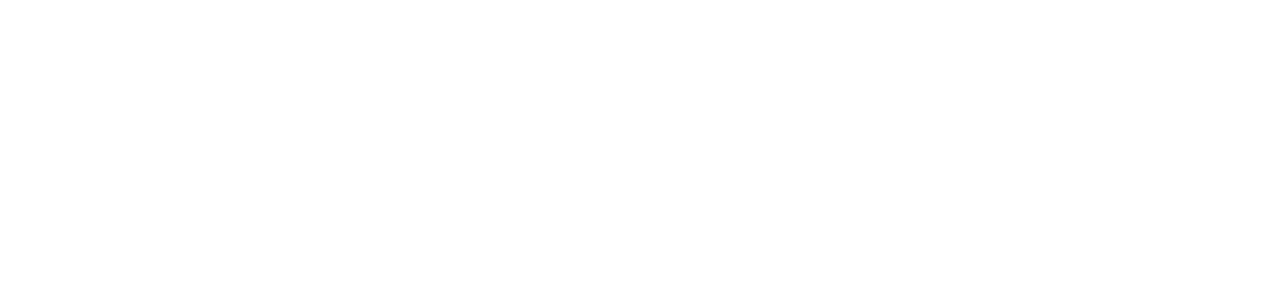
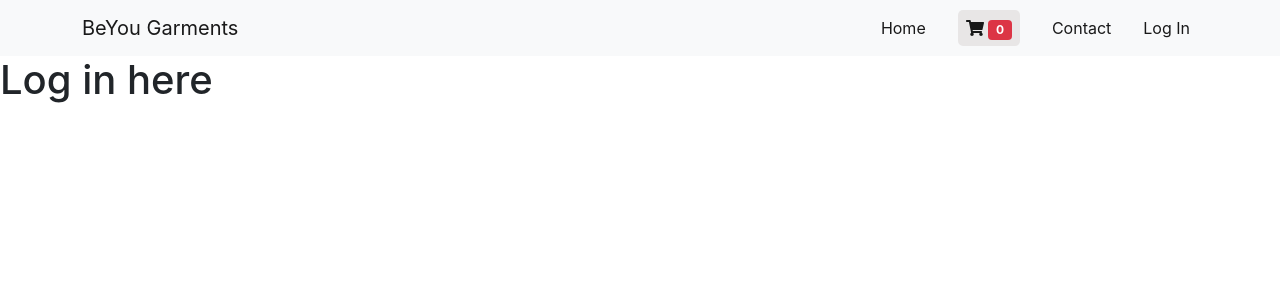
Before and after one commit to junaidmia/Redux-project, a React (Create React App) app: page /login in a window 1280 px wide. Shown: the top 300 px of the page. Built offline with nearby package versions, Linux system fonts and the light colour scheme.

Commit message:
Login page added

```diff
--- a/public/index.html
+++ b/public/index.html
@@ -33,7 +33,7 @@
       <script src="https://cdn.jsdelivr.net/npm/bootstrap@5.0.1/dist/js/bootstrap.bundle.min.js" integrity="sha384-gtEjrD/SeCtmISkJkNUaaKMoLD0//ElJ19smozuHV6z3Iehds+3Ulb9Bn9Plx0x4" crossorigin="anonymous"></script>
 
 
-    <title>React App</title>
+    <title>Be You</title>
 
 
 
--- a/src/App.js
+++ b/src/App.js
@@ -1,6 +1,7 @@
 import Home from "./Components/Home/Home";
 import { BrowserRouter as Router, Switch, Route } from "react-router-dom";
 import ProductDetails from "./Components/ProductDetails/ProductDetails";
+import Login from "./Components/Login/Login";
 
 function App() {
   return (
@@ -15,6 +16,10 @@
           <ProductDetails></ProductDetails>
         </Route>
 
+        <Route path="/login">
+          <Login></Login>
+        </Route>
+
       </Switch>
     </Router>
   );
--- a/src/Components/Home/Navbar/Navbar.js
+++ b/src/Components/Home/Navbar/Navbar.js
@@ -1,6 +1,7 @@
 import {faShoppingCart } from '@fortawesome/free-solid-svg-icons';
 import { FontAwesomeIcon } from '@fortawesome/react-fontawesome';
 import React from 'react';
+import { Link } from 'react-router-dom';
 
 const Navbar = () => {
 
@@ -9,33 +10,42 @@
         <div>
             <nav class="navbar navbar-expand-lg navbar-light bg-light">
                 <div class="container-fluid container">
-                    <a class="navbar-brand" href="/">Navbar</a>
+                    <Link style={{textDecoration: 'none'}} to="/">
+                        <a class="navbar-brand">BeYou Garments</a>
+                    </Link>
                     <button class="navbar-toggler" type="button" data-bs-toggle="collapse" data-bs-target="#navbarSupportedContent" aria-controls="navbarSupportedContent" aria-expanded="false" aria-label="Toggle navigation">
                         <span class="navbar-toggler-icon"></span>
                     </button>
                     <div class="collapse navbar-collapse" id="navbarSupportedContent">
 
                         <ul class="navbar-nav  mb-2 mb-lg-0 ms-auto ">
+                            <Link style={{textDecoration: 'none'}} to="/">
+                                <li class="nav-item ml-3">
+                                    <a class="nav-link active" aria-current="page">Home</a>
+                                </li>
+                            </Link>
 
-                            <li class="nav-item ml-3">
-                                <a class="nav-link active" aria-current="page" href="/">Home</a>
-                            </li>
 
+                            <Link style={{textDecoration: 'none'}} to="/">
                                 <li class="nav-item ms-3">
-                                <a class="nav-link active " href="/"> <span style={{ padding: '8px', backgroundColor: "#E8E6E6", borderRadius: '5px' }}>
-
+                                   <a class="nav-link active "> <span style={{ padding: '8px', backgroundColor: "#E8E6E6", borderRadius: '5px' }}>
                                     <FontAwesomeIcon icon={faShoppingCart} /> <span class="badge bg-danger"> 0 </span></span>
                                     </a>
                                 </li>
+                            </Link>
 
+                            <Link style={{textDecoration: 'none'}} to="/contact">
                                 <li class="nav-item ms-3">
-                                <a class="nav-link active" href="...">Contact</a>
+                                    <a class="nav-link active">Contact</a>
                                 </li>
+                            </Link>
 
+
+                            <Link style={{textDecoration: 'none'}} to="/login">
                                 <li class="nav-item ms-3">
-                                <a class="nav-link active" href="...">About</a>
+                                    <a class="nav-link active">Log In</a>
                                 </li>
-
+                            </Link>
                         </ul>
 
                     </div>
--- /dev/null
+++ b/src/Components/Login/Login.js
@@ -0,0 +1,13 @@
+import React from 'react';
+import Navbar from '../Home/Navbar/Navbar';
+
+const Login = () => {
+    return (
+        <div>
+            <Navbar></Navbar>
+            <h1>Log in here</h1>
+        </div>
+    );
+};
+
+export default Login;
```
Also changed, not shown: src/Components/Login/firebase.config.js (added), 1 other file (tests, documents, lock files or other folders). Lines whose indentation alone changed are shown as unchanged.
